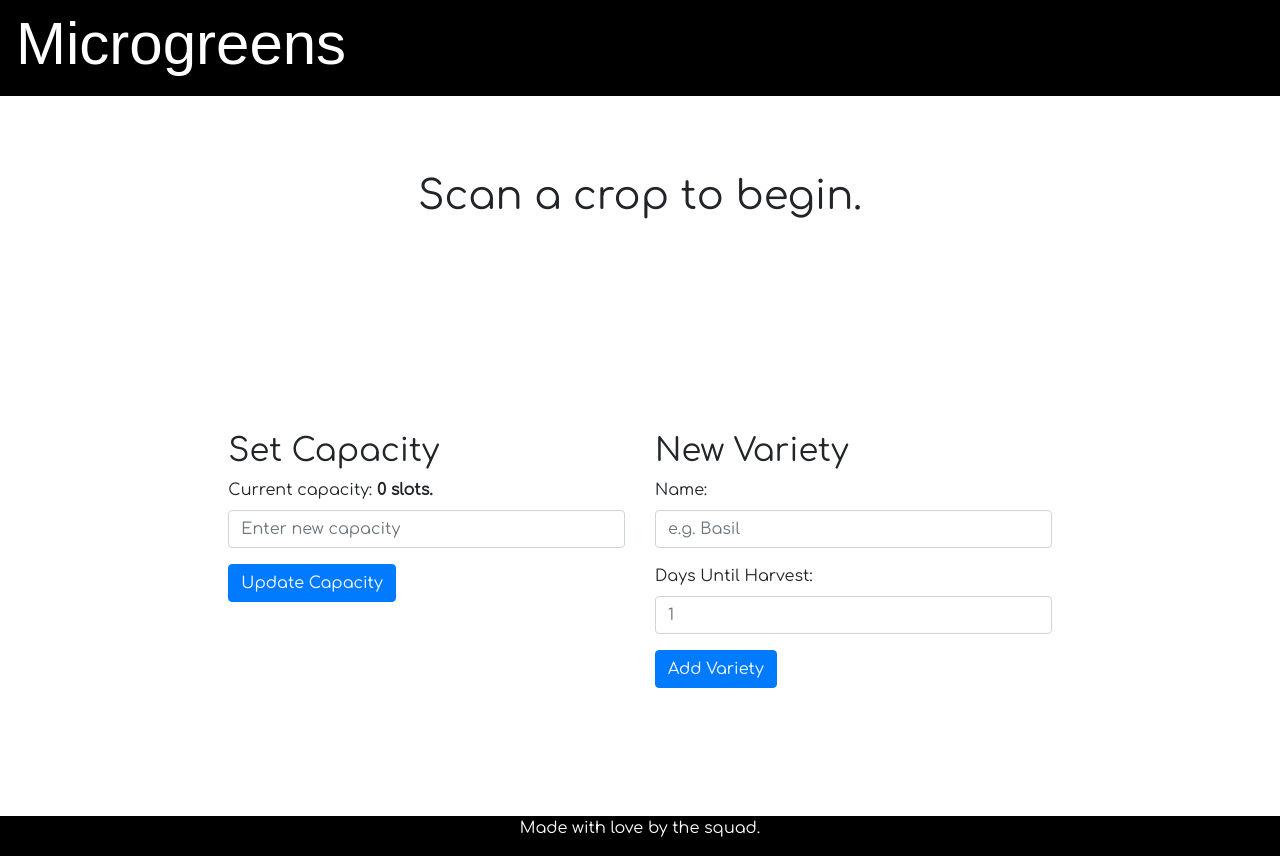
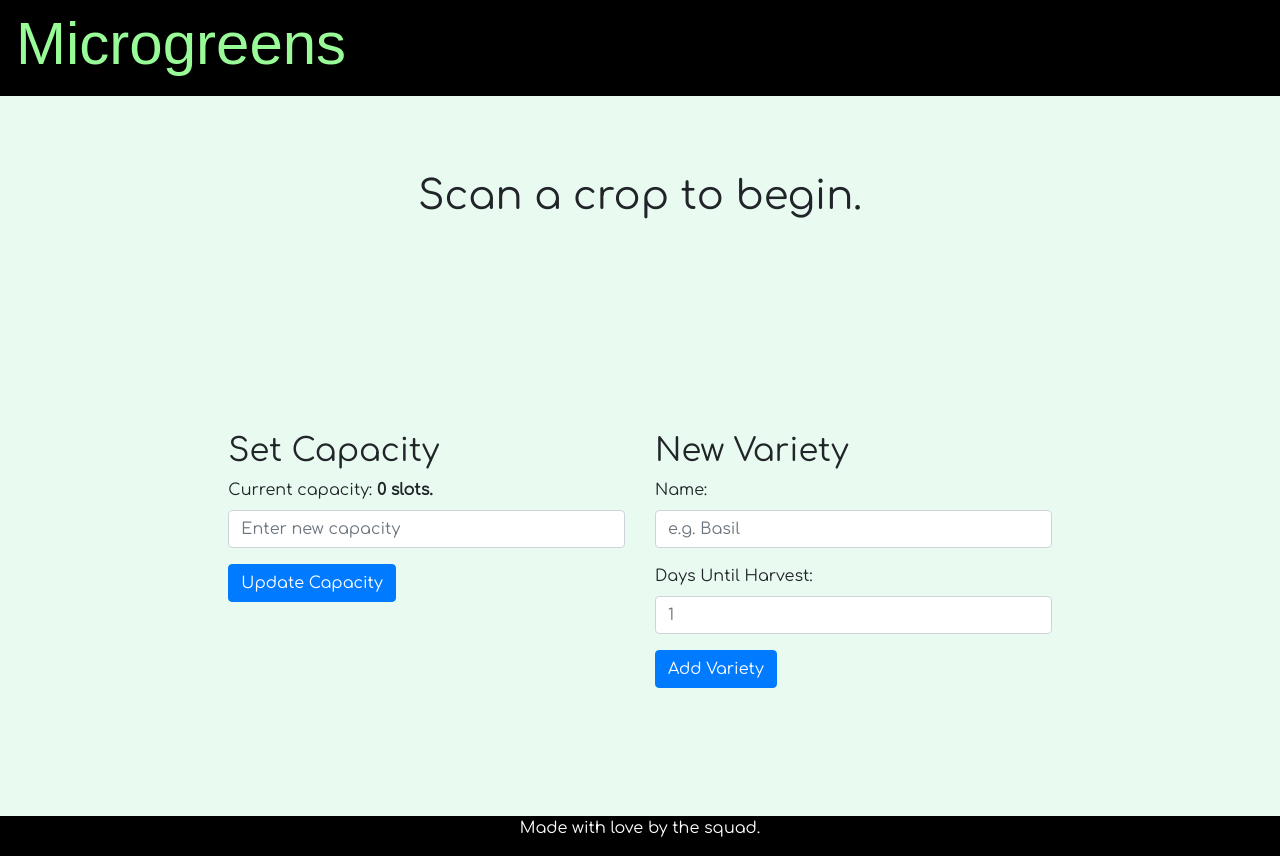
Before and after one commit to Sri-V/grow-app-project, a Django app: page / in a window 1280 px wide. Run offline with Django 3.2, Linux system fonts and the light colour scheme; data that the repository does not hold is empty; some libraries are stand-ins or nearby versions; some web fonts are replaced.

Commit message:
Feat: COLORS

```diff
--- a/grow_app/inventory/static/inventory/base.css
+++ b/grow_app/inventory/static/inventory/base.css
@@ -1,6 +1,6 @@
 body {
     height: 100vh;
-    background-color: white;
+    background-color: rgb(233, 251, 241);
     font-family: Comfortaa, Arial, Helvetica, sans-serif;
     font-size: 16px;
 }
@@ -12,7 +12,7 @@ nav {
 .big-header a {
     font-family: 'Libre Barcode 39 Text', sans-serif;
     text-decoration: none;
-    color: white;
+    color: rgb(152, 251, 152);
     font-size: 1.5em;
 }
 
```
